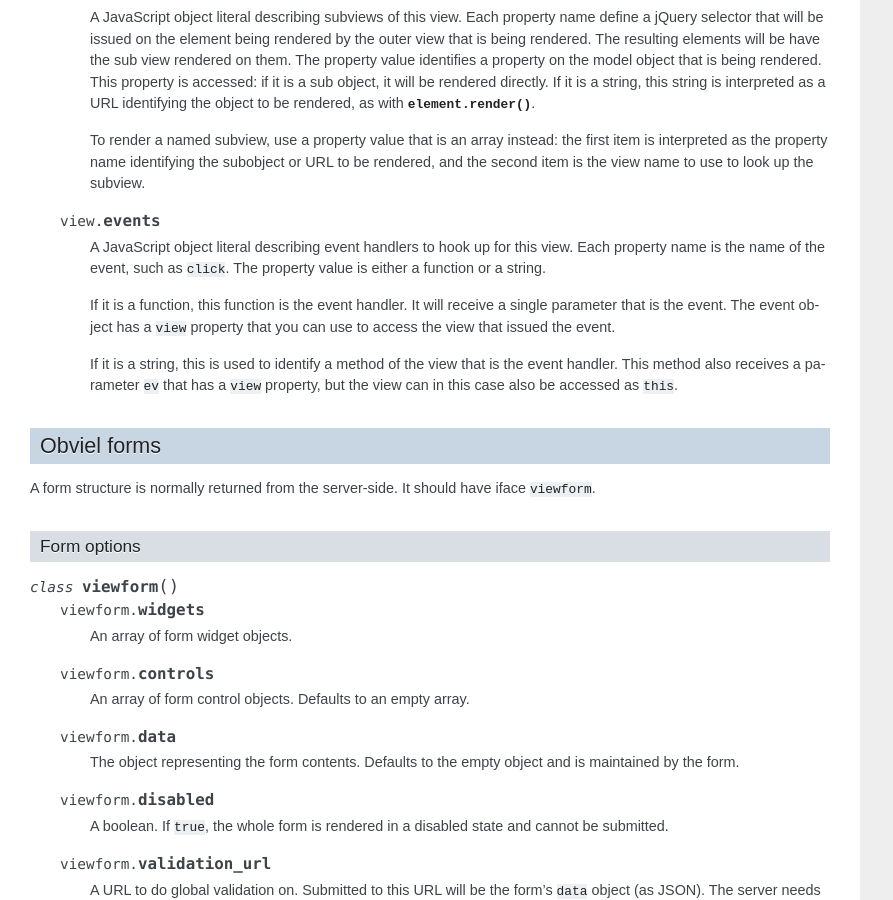
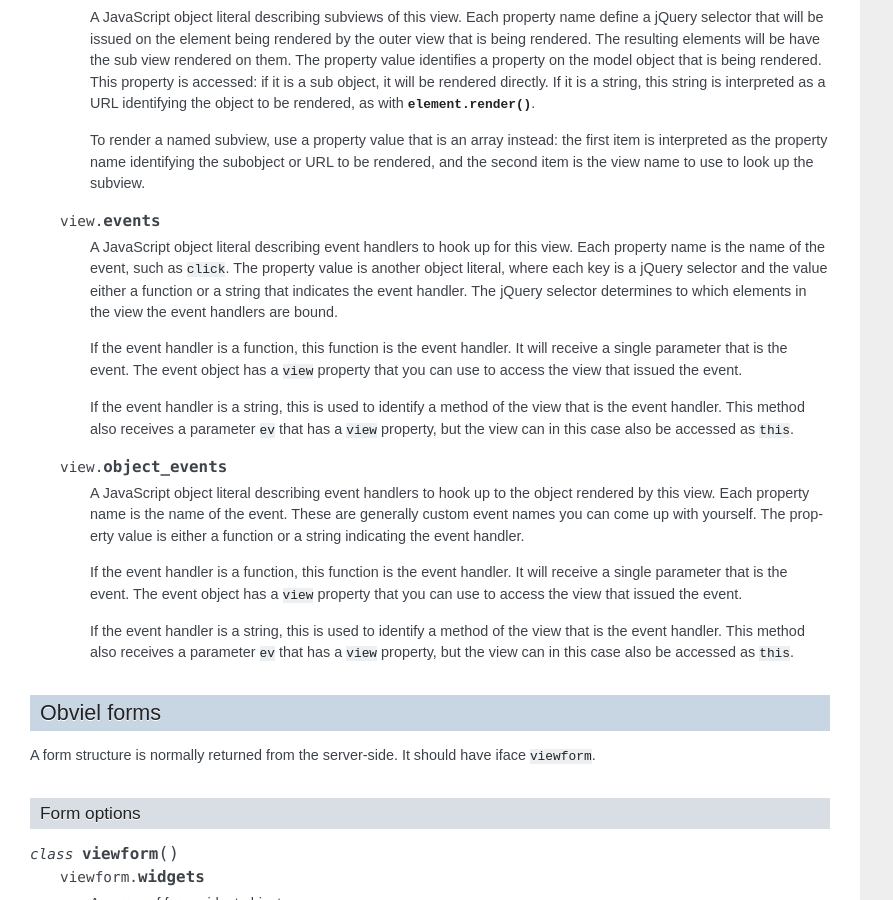
Before and after one commit to obviel/obviel, a Sphinx documentation site: the page built from doc/api.txt, in a window 1280 px wide and 900 px high, scrolled down 3509 px. Shown: the whole window, without its empty margins (0-893 px from the left). Built offline with Sphinx 7.4.7, drawn with Linux system fonts in a browser that asks for light colours.

Commit message:
Add API docs for object_events and fix description of events.

```diff
--- a/doc/api.txt
+++ b/doc/api.txt
@@ -254,17 +254,39 @@ Views have a number of options you can pass into them in the
 
     A JavaScript object literal describing event handlers to hook up
     for this view. Each property name is the name of the event, such
-    as ``click``. The property value is either a function or a string.
+    as ``click``. The property value is another object literal, where
+    each key is a jQuery selector and the value either a function or a
+    string that indicates the event handler. The jQuery selector
+    determines to which elements in the view the event handlers are
+    bound.
 
-    If it is a function, this function is the event handler. It will
-    receive a single parameter that is the event. The event object has
-    a ``view`` property that you can use to access the view that
-    issued the event.
+    If the event handler is a function, this function is the event
+    handler. It will receive a single parameter that is the event. The
+    event object has a ``view`` property that you can use to access
+    the view that issued the event.
 
-    If it is a string, this is used to identify a method of the view
-    that is the event handler. This method also receives a parameter
-    ``ev`` that has a ``view`` property, but the view can in this case
-    also be accessed as ``this``.
+    If the event handler is a string, this is used to identify a
+    method of the view that is the event handler. This method also
+    receives a parameter ``ev`` that has a ``view`` property, but the
+    view can in this case also be accessed as ``this``.
+
+  .. attribute:: object_events
+
+    A JavaScript object literal describing event handlers to hook up
+    to the object rendered by this view. Each property name is the
+    name of the event. These are generally custom event names you can
+    come up with yourself. The property value is either a function or
+    a string indicating the event handler.
+
+    If the event handler is a function, this function is the event
+    handler. It will receive a single parameter that is the event. The
+    event object has a ``view`` property that you can use to access
+    the view that issued the event.
+
+    If the event handler is a string, this is used to identify a
+    method of the view that is the event handler. This method also
+    receives a parameter ``ev`` that has a ``view`` property, but the
+    view can in this case also be accessed as ``this``.
 
 Obviel forms
 ============
```
